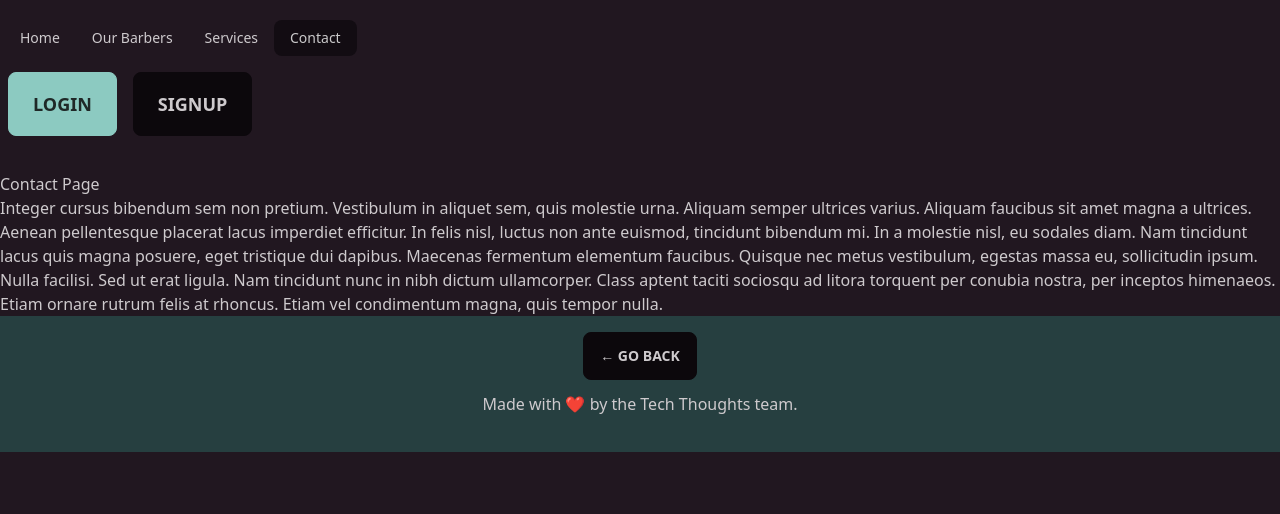
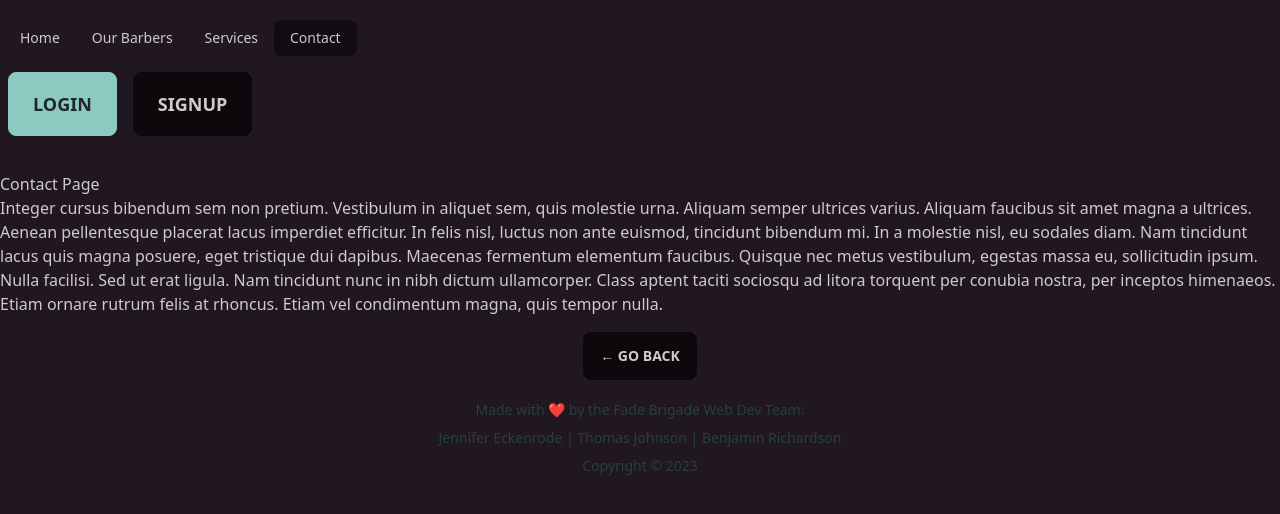
Before and after one commit to princessjenn/project-03, a React (Vite) app in the folder client/: page /contact in a window 1280 px wide. Shown: the top 514 px of the page. Built offline with nearby package versions, Linux system fonts and the light colour scheme.

Commit message:
edited footer to make it transparent to background, and added our credentials

```diff
--- a/client/src/components/Footer/index.jsx
+++ b/client/src/components/Footer/index.jsx
@@ -5,13 +5,10 @@ const Footer = () => {
   const location = useLocation();
   const navigate = useNavigate();
   return (
-    <footer className="w-100 mt-auto bg-secondary p-4">
-      <div className="container text-center mb-5">
+    <footer className="footer footer-center p-4 bg-transparent text-base-content">
+      <div className="container text-center text-secondary mb-5">
         {location.pathname !== '/' && (
-          <button
-            className="btn btn-dark mb-3"
-            onClick={() => navigate(-1)}
-          >
+          <button className="btn btn-dark mb-3" onClick={() => navigate(-1)}>
             &larr; Go Back
           </button>
         )}
@@ -25,8 +22,14 @@ const Footer = () => {
           >
             ❤️
           </span>{' '}
-          by the Tech Thoughts team.
+          by the Fade Brigade Web Dev Team:
         </h4>
+        <div>Jennifer Eckenrode | Thomas Johnson | Benjamin Richardson</div>
+        <div>
+          <p>
+            Copyright © 2023
+          </p>
+        </div>
       </div>
     </footer>
   );
```
